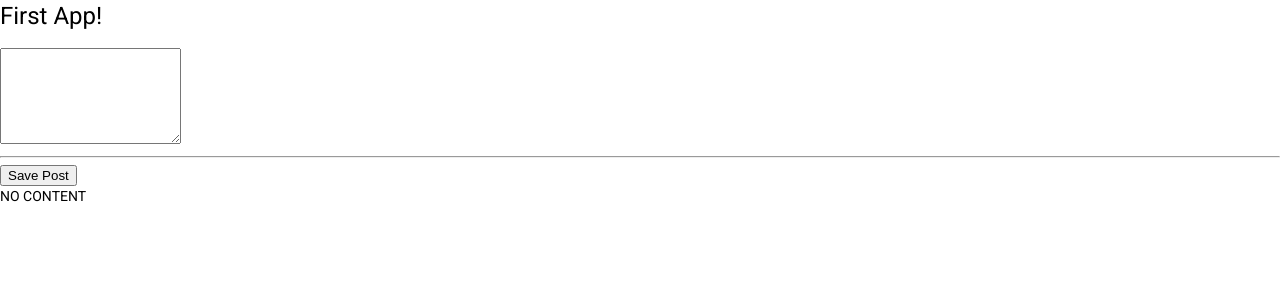
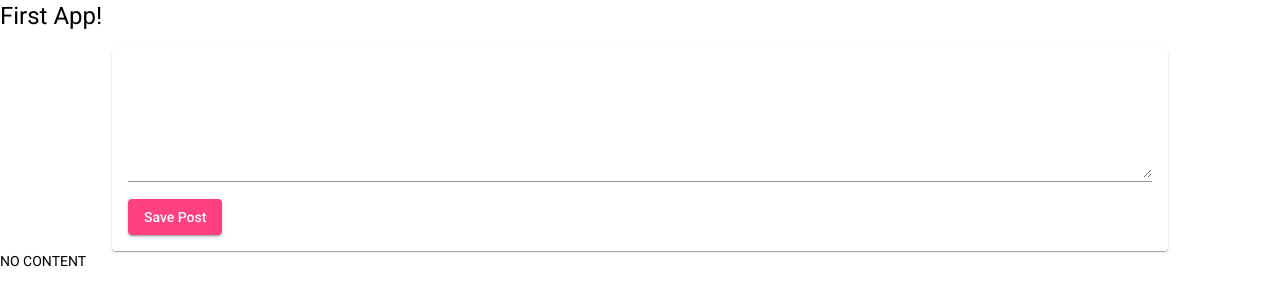
Before and after one commit to cgalo/PostingBoard-App, an Angular app: page / in a window 1280 px wide. Shown: the top 306 px of the page. Built offline with nearby package versions, Linux system fonts and the light colour scheme.

Commit message:
Started editing the styling of the module

```diff
--- /dev/null
+++ b/src/app/posts/post-create/post-create.component.css
@@ -0,0 +1,11 @@
+mat-card
+{
+    width: 80%;
+    margin: auto;
+}
+
+mat-form-field,
+textarea
+{
+    width: 100%;
+}
--- a/src/app/posts/post-create/post-create.component.html
+++ b/src/app/posts/post-create/post-create.component.html
@@ -1,4 +1,10 @@
-<textarea rows="6" [(ngModel)]="enteredValue"></textarea>
-<hr>
-<button (click)="onAddPost()">Save Post</button>
+<mat-card>
+    <mat-form-field>
+        <textarea matInput rows="6" [(ngModel)]="enteredValue"></textarea>
+    </mat-form-field>
+    <button
+        mat-raised-button
+        color = "accent"
+        (click)="onAddPost()">Save Post</button>
+</mat-card>
 <p> {{newPost}} </p>
--- a/src/app/posts/post-create/post-create.component.ts
+++ b/src/app/posts/post-create/post-create.component.ts
@@ -2,7 +2,9 @@ import { Component } from '@angular/core';
 
 @Component({
     selector: 'app-post-create',
-    templateUrl: './post-create.component.html'
+    templateUrl: './post-create.component.html',
+    styleUrls: ['./post-create.component.css']
+
 })
 export class PostCreateComponent{
     enteredValue = '';
```
Also changed, not shown: src/app/app.module.ts (+14 -8 lines).
